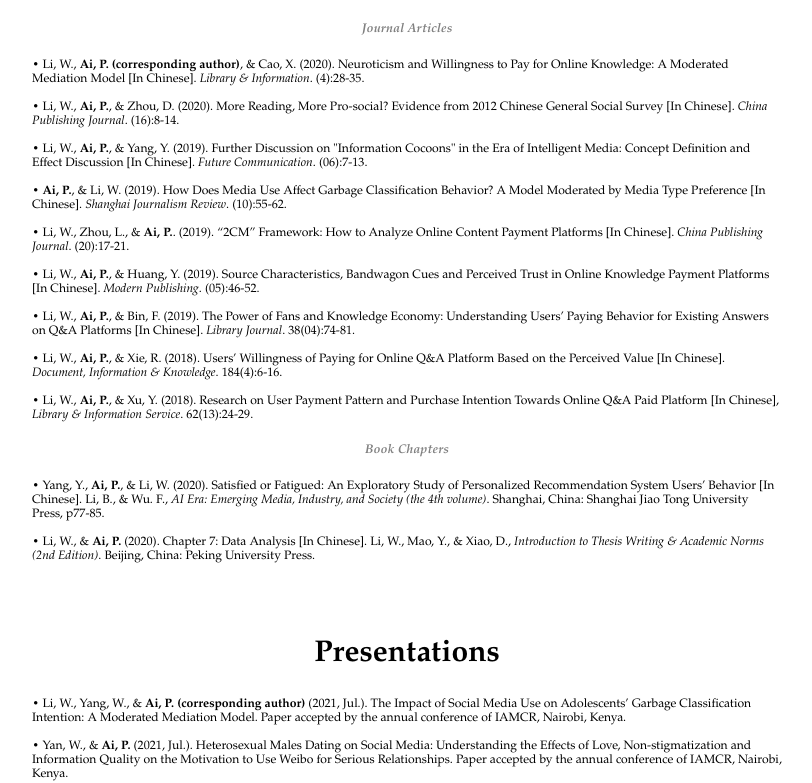
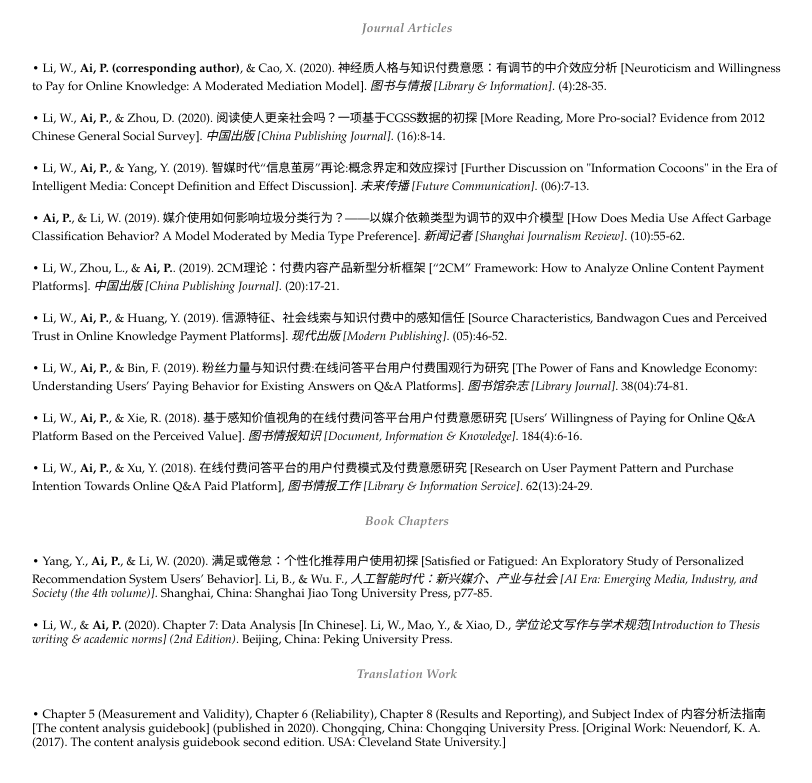
Before and after one commit to aipengya/CV, a plain HTML site: page index.html in a window 1280 px wide. Shown: the part 517-1300 px from the top of the page, without its empty margins (233-1045 px from the left). Drawn offline with Linux system fonts and the light colour scheme.

Commit message:
Update index.html

```diff
--- a/index.html
+++ b/index.html
@@ -1,6 +1,6 @@
 <html>
 
-<body style="background-color:white; font-family:Garamond; margin: 25px 75px 50px 75px;  max-width:750; margin-right: auto; margin-left: auto; font-size:95%">
+<body style="background-color:white; font-family:Garamond, KaiTi; margin: 25px 75px 50px 75px;  max-width:750; margin-right: auto; margin-left: auto; font-size:95%">
 
 <br />
 
@@ -40,42 +40,47 @@ Communication (Graduated with Highest Honors)
 <h5 style="color:grey; text-align:center"><i>Journal Articles</i></h3>
 
 <p style="color:black;font-size:80%">
-• Li, W., <b>Ai, P. (corresponding author)</b>, & Cao, X. (2020). Neuroticism and Willingness to Pay for Online Knowledge: A Moderated Mediation Model [In Chinese]. <i>Library & Information</i>. (4):28-35.
+• Li, W., <b>Ai, P. (corresponding author)</b>, & Cao, X. (2020). 神经质人格与知识付费意愿：有调节的中介效应分析 [Neuroticism and Willingness to Pay for Online Knowledge: A Moderated Mediation Model]. <i>图书与情报 [Library & Information]</i>. (4):28-35.
 <br />
 <br />
-• Li, W., <b>Ai, P.</b>, & Zhou, D. (2020). More Reading, More Pro-social? Evidence from 2012 Chinese General Social Survey [In Chinese]. <i>China Publishing Journal</i>. (16):8-14.
+• Li, W., <b>Ai, P.</b>, & Zhou, D. (2020). 阅读使人更亲社会吗？一项基于CGSS数据的初探 [More Reading, More Pro-social? Evidence from 2012 Chinese General Social Survey]. <i>中国出版 [China Publishing Journal]</i>. (16):8-14.
 <br />
 <br />
-• Li, W., <b>Ai, P.</b>, & Yang, Y. (2019). Further Discussion on "Information Cocoons" in the Era of Intelligent Media: Concept Definition and Effect Discussion [In Chinese]. <i>Future Communication</i>. (06):7-13.
+• Li, W., <b>Ai, P.</b>, & Yang, Y. (2019). 智媒时代“信息茧房”再论:概念界定和效应探讨 [Further Discussion on "Information Cocoons" in the Era of Intelligent Media: Concept Definition and Effect Discussion]. <i>未来传播 [Future Communication]</i>. (06):7-13.
 <br />
 <br />
-• <b>Ai, P.</b>, & Li, W. (2019). How Does Media Use Affect Garbage Classification Behavior? A Model Moderated by Media Type Preference [In Chinese]. <i>Shanghai Journalism Review</i>. (10):55-62.
+• <b>Ai, P.</b>, & Li, W. (2019). 媒介使用如何影响垃圾分类行为？——以媒介依赖类型为调节的双中介模型 [How Does Media Use Affect Garbage Classification Behavior? A Model Moderated by Media Type Preference]. <i>新闻记者 [Shanghai Journalism Review]</i>. (10):55-62.
 <br />
 <br />
-• Li, W., Zhou, L., & <b>Ai, P.</b>. (2019). “2CM” Framework: How to Analyze Online Content Payment Platforms [In Chinese]. <i>China Publishing Journal</i>. (20):17-21.
+• Li, W., Zhou, L., & <b>Ai, P.</b>. (2019). 2CM理论：付费内容产品新型分析框架 [“2CM” Framework: How to Analyze Online Content Payment Platforms]. <i>中国出版 [China Publishing Journal]</i>. (20):17-21.
 <br />
 <br />
-• Li, W., <b>Ai, P.</b>, & Huang, Y. (2019). Source Characteristics, Bandwagon Cues and Perceived Trust in Online Knowledge Payment Platforms [In Chinese]. <i>Modern Publishing</i>. (05):46-52.
+• Li, W., <b>Ai, P.</b>, & Huang, Y. (2019). 信源特征、社会线索与知识付费中的感知信任 [Source Characteristics, Bandwagon Cues and Perceived Trust in Online Knowledge Payment Platforms]. <i>现代出版 [Modern Publishing]</i>. (05):46-52.
 <br />
 <br />
-• Li, W., <b>Ai, P.</b>, & Bin, F. (2019). The Power of Fans and Knowledge Economy: Understanding Users’ Paying Behavior for Existing Answers on Q&A Platforms [In Chinese]. <i>Library Journal</i>. 38(04):74-81.
+• Li, W., <b>Ai, P.</b>, & Bin, F. (2019). 粉丝力量与知识付费:在线问答平台用户付费围观行为研究 [The Power of Fans and Knowledge Economy: Understanding Users’ Paying Behavior for Existing Answers on Q&A Platforms]. <i>图书馆杂志 [Library Journal]</i>. 38(04):74-81.
 <br />
 <br />
-• Li, W., <b>Ai, P.</b>, & Xie, R. (2018). Users’ Willingness of Paying for Online Q&A Platform Based on the Perceived Value [In Chinese]. <i>Document, Information & Knowledge</i>. 184(4):6-16.
+• Li, W., <b>Ai, P.</b>, & Xie, R. (2018). 基于感知价值视角的在线付费问答平台用户付费意愿研究 [Users’ Willingness of Paying for Online Q&A Platform Based on the Perceived Value]. <i>图书情报知识 [Document, Information & Knowledge]</i>. 184(4):6-16.
 <br />
 <br />
-• Li, W., <b>Ai, P.</b>, & Xu, Y. (2018). Research on User Payment Pattern and Purchase Intention Towards Online Q&A Paid Platform [In Chinese], <i>Library & Information Service</i>. 62(13):24-29.
+• Li, W., <b>Ai, P.</b>, & Xu, Y. (2018). 在线付费问答平台的用户付费模式及付费意愿研究 [Research on User Payment Pattern and Purchase Intention Towards Online Q&A Paid Platform], <i>图书情报工作 [Library & Information Service]</i>. 62(13):24-29.
 </p>
 
 <h5 style="color:grey;text-align:center"><i>Book Chapters</i></h3>
 
 <p style="color:black;font-size:80%">
-• Yang, Y., <b>Ai, P.</b>, & Li, W. (2020). Satisfied or Fatigued: An Exploratory Study of Personalized Recommendation System Users’ Behavior [In Chinese]. Li, B., & Wu. F., <i>AI Era: Emerging Media, Industry, and Society (the 4th volume)</i>. Shanghai, China: Shanghai Jiao Tong University Press, p77-85.
+• Yang, Y., <b>Ai, P.</b>, & Li, W. (2020). 满足或倦怠：个性化推荐用户使用初探 [Satisfied or Fatigued: An Exploratory Study of Personalized Recommendation System Users’ Behavior]. Li, B., & Wu. F., <i>人工智能时代：新兴媒介、产业与社会 [AI Era: Emerging Media, Industry, and Society (the 4th volume)]</i>. Shanghai, China: Shanghai Jiao Tong University Press, p77-85.
 <br />
 <br />
-• Li, W., & <b>Ai, P.</b> (2020). Chapter 7: Data Analysis [In Chinese]. Li, W., Mao, Y., & Xiao, D., <i>Introduction to Thesis Writing & Academic Norms (2nd Edition)</i>. Beijing, China: Peking University Press.
+• Li, W., & <b>Ai, P.</b> (2020). Chapter 7: Data Analysis [In Chinese]. Li, W., Mao, Y., & Xiao, D., <i>学位论文写作与学术规范[Introduction to Thesis writing & academic norms] (2nd Edition)</i>. Beijing, China: Peking University Press.
 </p>
 
+<h5 style="color:grey;text-align:center"><i>Translation Work</i></h3>
+
+<p style="color:black;font-size:80%">
+• Chapter 5 (Measurement and Validity), Chapter 6 (Reliability), Chapter 8 (Results and Reporting), and Subject Index of 内容分析法指南[The content analysis guidebook] (published in 2020). Chongqing, China: Chongqing University Press. [Original Work: Neuendorf, K. A. (2017). The content analysis guidebook second edition. USA: Cleveland State University.]
+</p>
 <br />
 <br />
 
@@ -91,13 +96,13 @@ Communication (Graduated with Highest Honors)
 • <b>Ai, P.</b>, Li, W., & Ding, A. (2020, Aug.). Powerful Little Numbers: How Bandwagon Cues Influence Consumer Purchase Intention for Online Content. Paper presented at the annual conference of AEJMC, San Francisco, California.
 <br />
 <br />
-• Li, W., <b>Ai, P.</b>, & Yang, Y. (2019, Oct.). Further Discussion on "Information Cocoons" in the Era of Intelligent Media: Concept Definition and Effect Discussion [In Chinese]. Paper presented at SJTU-ICA International New Media Forum, Shanghai, China.
+• Li, W., <b>Ai, P.</b>, & Yang, Y. (2019, Oct.). 智媒时代“信息茧房”再论:概念定义及效应探讨[Further Discussion on "Information Cocoons" in the Era of Intelligent Media: Concept Definition and Effect Discussion]. Paper presented at SJTU-ICA International New Media Forum, Shanghai, China.
 <br />
 <br />
-• Li, W., <b>Ai, P.</b>, & Huang, Y. (2019, Aug.). Source Characteristics, Bandwagon Cues and Perceived Trust in Online Knowledge Payment Platforms [In Chinese]. Paper presented at the 14th Academic Forum on Chinese Publishing and Cultural Creativity Across the Taiwan Strait, Hangzhou, China.
+• Li, W., <b>Ai, P.</b>, & Huang, Y. (2019, Aug.). 信源特征、社会线索与知识付费中的感知信任[Source Characteristics, Bandwagon Cues and Perceived Trust in Online Knowledge Payment Platforms]. Paper presented at the 14th Academic Forum on Chinese Publishing and Cultural Creativity Across the Taiwan Strait, Hangzhou, China.
 <br />
 <br />
-• Li, W., <b>Ai, P.</b>, & Xie, R. (2018, Oct.). Users’ Willingness of Paying for Online Q&A Platform Based on the Perceived Value [In Chinese]. Paper presented at SJTU-ICA International New Media Forum, Shanghai, China.
+• Li, W., <b>Ai, P.</b>, & Xie, R. (2018, Oct.). 基于感知价值视角的在线付费问答平台用户付费意愿研究[Users’ Willingness of Paying for Online Q&A Platform Based on the Perceived Value]. Paper presented at SJTU-ICA International New Media Forum, Shanghai, China.
 </p>
 
 <br />
```
